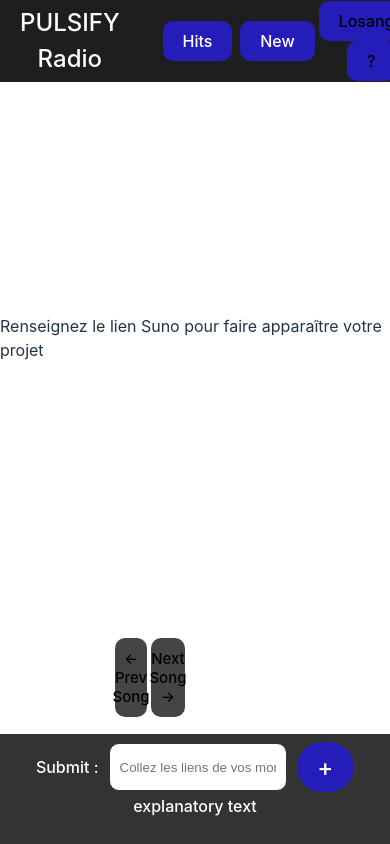
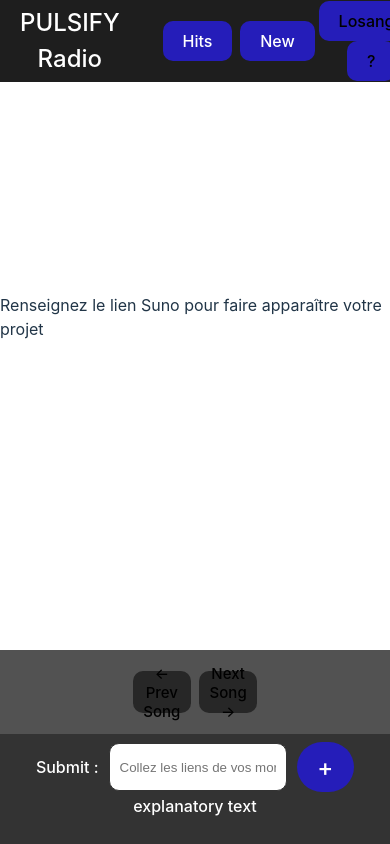
Before and after one commit to Heymow/suno-webradio, a React (Vite) app in the folder frontend/: page / in a window 390 px wide. Built offline with nearby package versions, Linux system fonts and the light colour scheme; no server answers.

Commit message:
Refactor layout of previous and next songs container and improve styling for better alignment and responsiveness

```diff
--- a/frontend/src/App.tsx
+++ b/frontend/src/App.tsx
@@ -47,12 +47,12 @@ function App() {
             Renseignez le lien Suno pour faire apparaître votre projet
           </div>
         )}
-        <div className={styles.previousAndNextSongsContainer}>
-          {sunoProject ? <LightSunoCard {...sunoProject} /> : ""}
-          <button className={styles.previousSongText}>← Prev Song</button>
-          <button className={styles.nextSongText}>Next Song →</button>
-          {sunoProject ? <LightSunoCard {...sunoProject} /> : ""}
-        </div>
+      </div>
+      <div className={styles.previousAndNextSongsContainer}>
+        {sunoProject ? <LightSunoCard {...sunoProject} /> : ""}
+        <button className={styles.previousSongText}>← Prev Song</button>
+        <button className={styles.nextSongText}>Next Song →</button>
+        {sunoProject ? <LightSunoCard {...sunoProject} /> : ""}
       </div>
 
       <footer className={styles.footer}>
--- a/frontend/src/styles/App.module.css
+++ b/frontend/src/styles/App.module.css
@@ -124,10 +124,15 @@
 .previousAndNextSongsContainer {
   display: flex;
   flex-direction: row;
+  align-items: center;
+  justify-content: center;
   z-index: 1;
   position: fixed;
-  bottom: 15%;
-  width: 42%;
+  bottom: 13%;
+  width: 100%;
+  height: 10%;
+  max-height: 10%;
+  background-color: #2e2e2ed2;
 }
 
 .previousNextSong {
@@ -139,12 +144,12 @@
   font-weight: 500;
   background-color: #1e1e1ed2;
   border-radius: 10px;
-  width: 20%;
+  width: 15%;
   height: 50%;
   display: flex;
   align-items: center;
   justify-content: center;
-  margin-top: 11%;
+  /* margin-top: 11%; */
   margin-left: 1%;
   margin-right: 1%;
   padding: 10px;
@@ -155,8 +160,8 @@
   font-weight: 500;
   background-color: #1e1e1ed2;
   border-radius: 10px;
-  width: 21%;
-  margin-top: 11%;
+  width: 15%;
+  /* margin-top: 11%; */
   height: 50%;
   display: flex;
   align-items: center;
@@ -168,6 +173,15 @@
 
 .projectCardContainer {
   display: flex;
+}
+
+.content {
+  display: flex;
+  justify-content: center;
+  align-items: center;
+  height: 75vh;
+  width: 100%;
+  flex-direction: column;
 }
 
 .directButton {
```
Also changed, not shown: 1 other file (tests, documents, lock files or other folders).
